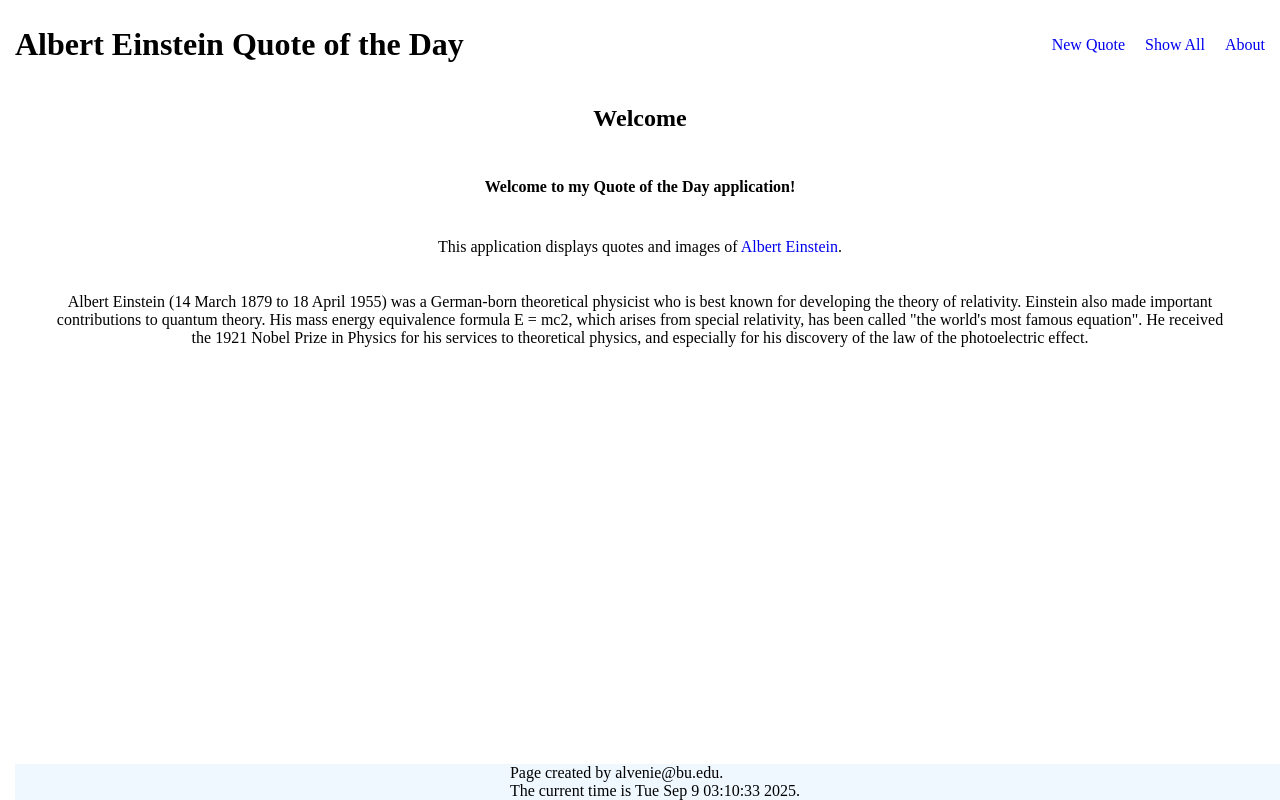
After one commit to alvenie/cs412, a Django app: page /quotes/about in a window 1280 px wide. The commit adds this page. Run offline with Django 5.2, Linux system fonts and the light colour scheme.

Commit message:
Added about page and fixed some styling.

```diff
--- /dev/null
+++ b/github_url.txt
@@ -0,0 +1 @@
+https://github.com/alvenie/cs412
--- /dev/null
+++ b/quotes/templates/quotes/about.html
@@ -0,0 +1,14 @@
+<!-- quotes/templates/quotes/about.html -->
+{% extends 'quotes/base.html' %}
+
+{% block content %}
+    <h2> Welcome </h2>
+    <h4> Welcome to my Quote of the Day application! </h4>
+    <p> This application displays quotes and images of <a href="https://en.wikipedia.org/wiki/Albert_Einstein">Albert Einstein</a>.</p>
+    <p class="about-p"> Albert Einstein (14 March 1879 to 18 April 1955) was a German-born theoretical physicist
+        who is best known for developing the theory of relativity. Einstein also made important
+        contributions to quantum theory. His mass energy equivalence formula E = mc2, which
+        arises from special relativity, has been called "the world's most famous equation". He
+        received the 1921 Nobel Prize in Physics for his services to theoretical physics, and especially
+        for his discovery of the law of the photoelectric effect.</p>
+{% endblock %}
--- a/quotes/templates/quotes/base.html
+++ b/quotes/templates/quotes/base.html
@@ -6,16 +6,23 @@
         <link rel="stylesheet" href="{% static 'quote_styles.css' %}">
     </head>
     <body>
-        <h1>Albert Einstein Quote of the Day</h1>
 
-        <nav>
-            <li><a href="{% url 'quote_page' %}">New Quote</a></li>
-            <li><a href="{% url 'show_page' %}">Show All</a></li>
-        </nav>
+        <div class="heading-div">
+            <h1>Albert Einstein Quote of the Day</h1>
+
+            <nav>
+                <li><a href="{% url 'quote_page' %}">New Quote</a></li>
+                <li><a href="{% url 'show_page' %}">Show All</a></li>
+                <li><a href="{% url 'about_page' %}">About</a></li>
+            </nav>
+        </div>
+
 
         <!-- put page specific content here -->
+        <div class="main-div">
          {% block content %}
          {% endblock %}
+        </div>
 
         <footer>
             Page created by alvenie@bu.edu. <br>
--- a/quotes/views.py
+++ b/quotes/views.py
@@ -11,8 +11,8 @@ import random
 # Create your views here.
 
 # Lists of quotes and images.
-quote_list = ["A person who never made a mistake never tried anything new",
-              "If you can't explain it simply, you don't understand it well enough",
+quote_list = ["A person who never made a mistake never tried anything new.",
+              "If you can't explain it simply, you don't understand it well enough.",
               "I have no special talent. I am only passionately curious."]
 
 image_list = ["https://i.ibb.co/fYdJTNCT/albert1.jpg", "https://i.ibb.co/tTm1s3s2/albert2.jpg", "https://i.ibb.co/dJVVHMWF/albert3.jpg"]
@@ -60,9 +60,5 @@ def about(request):
     # a dict of context variables (key-value pairs)
     context = {
         "time": time.ctime(),
-        "letter1": chr(random.randint(65,90)),
-        "letter2": chr(random.randint(65,90)),
-        "number": random.randint(1,10),
-
     }
     return render(request, template_name, context)
--- /dev/null
+++ b/quotes_url.txt
@@ -0,0 +1 @@
+https://cs-webapps.bu.edu/alvenie/quotes/
--- a/static/quote_styles.css
+++ b/static/quote_styles.css
@@ -1,4 +1,8 @@
 /* static/quote_styles.css */
+body {
+    margin: 5px  15px 5px 15px;
+}
+
 footer {
     width: 100%;
     background:aliceblue;
@@ -7,3 +11,42 @@ footer {
     display: flex;
     justify-content: center;
 }
+
+nav {
+    display: flex;
+    flex-direction: row;
+    align-items: center;
+    gap: 20px;
+}
+
+li {
+    list-style-type: none;
+}
+
+a {
+    text-decoration: none;
+}
+
+.heading-div {
+    display: flex;
+    flex-direction: row;
+    justify-content: space-between;
+}
+
+.main-div {
+    display: flex;
+    flex-direction: column;
+    align-items: center;
+    gap: 5px;
+}
+
+.show-div {
+    display: flex;
+    flex-direction: row;
+    gap: 5px;
+}
+
+.about-p {
+    padding: 0px 40px 0px 40px;
+    text-align: center;
+}
```
Also changed, not shown: quotes/templates/quotes/show_all.html (+6 -2 lines).
